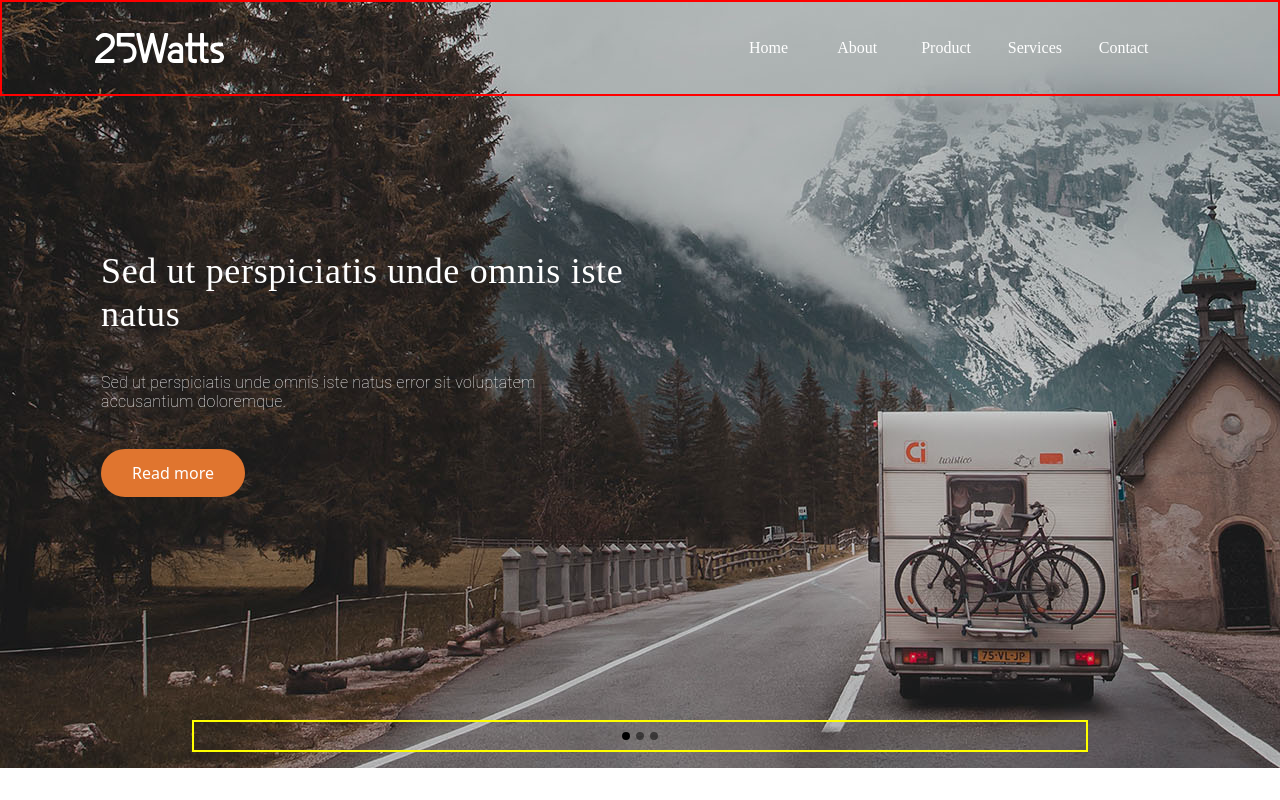
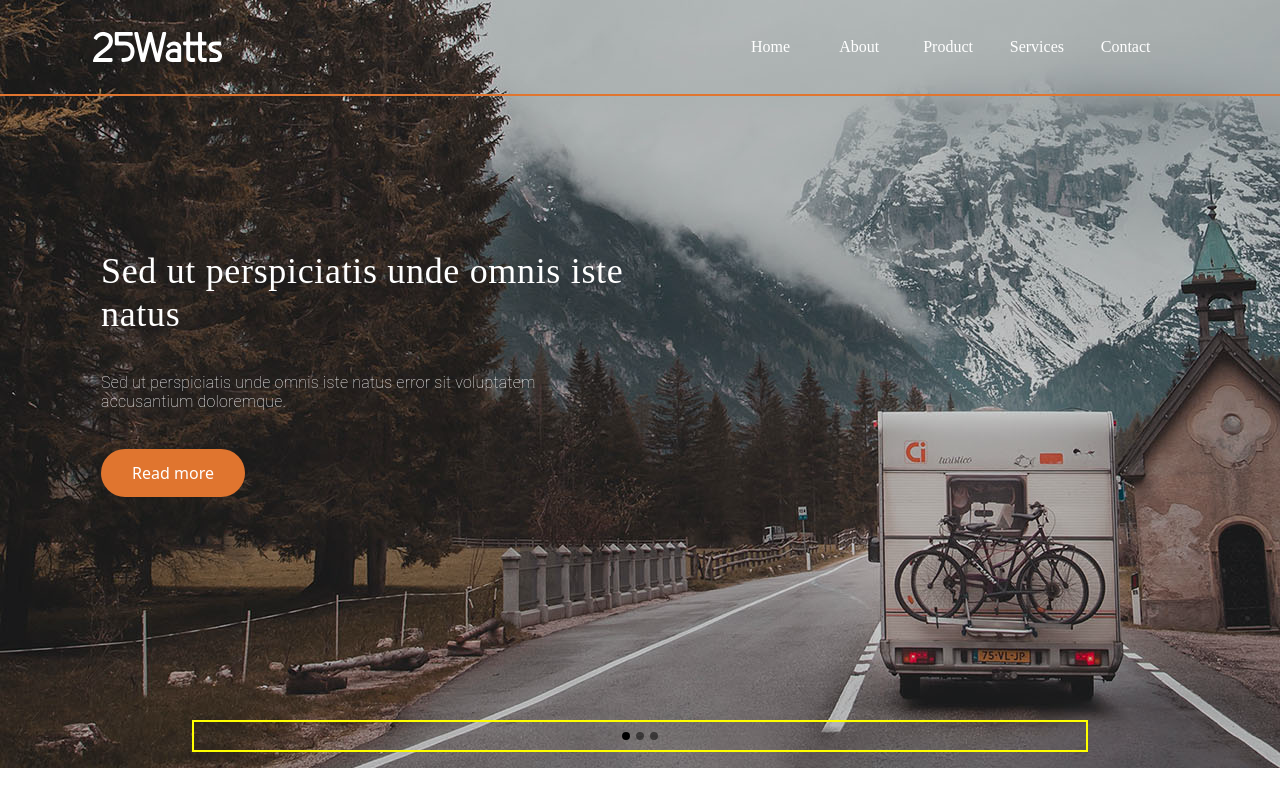
Before and after one commit to JoanFuentes1981/Pin2021Final, a React (Create React App) app: page / in a window 1280 px wide. Shown: the top 800 px of the page. Built offline with nearby package versions, Linux system fonts and the light colour scheme.

Commit message:
Cambio tamaño

```diff
--- a/src/App.css
+++ b/src/App.css
@@ -69,7 +69,6 @@ body {
       -ms-flex-pack: justify;
           justify-content: space-between;
   border-bottom: 2px solid #E0752F;
-  border: 2px solid red;
   height: 6rem;
 }
 
--- a/src/App.scss
+++ b/src/App.scss
@@ -57,7 +57,6 @@ body {
   display: flex;
   justify-content: space-between;
   border-bottom: 2px solid #E0752F;
-  border: 2px solid red;
   height: 6rem;
 }
 
```
Also changed, not shown: 1 other file (tests, documents, lock files or other folders).
